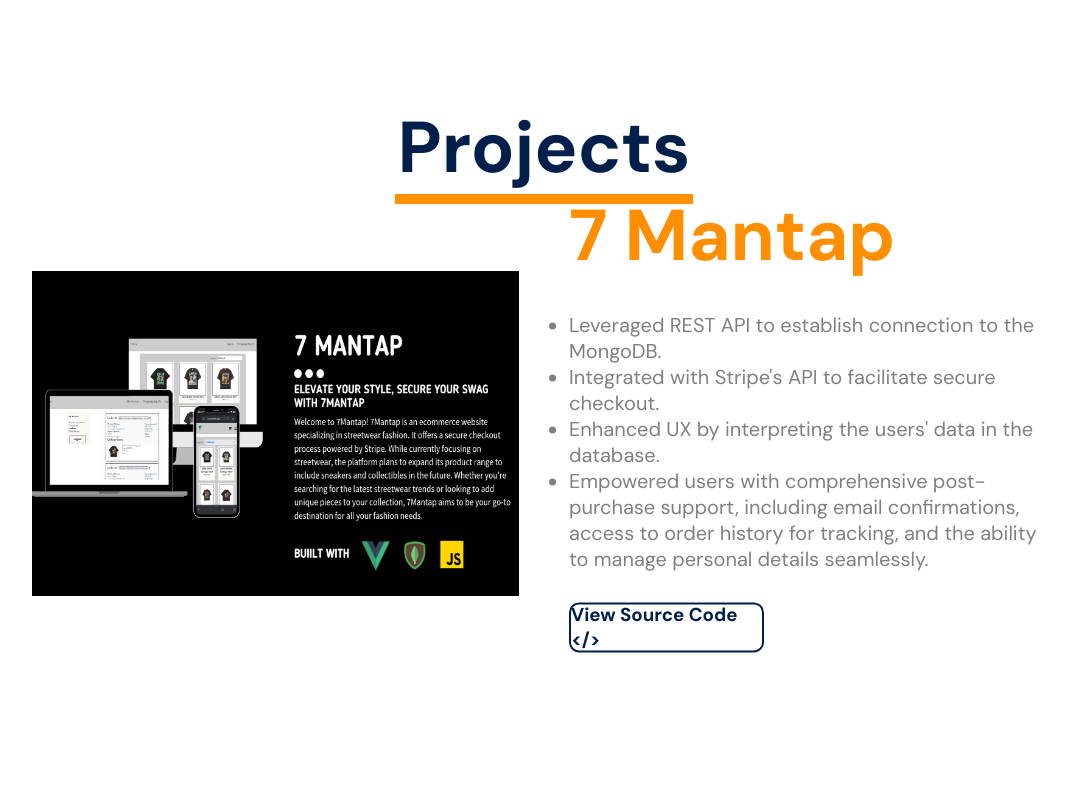
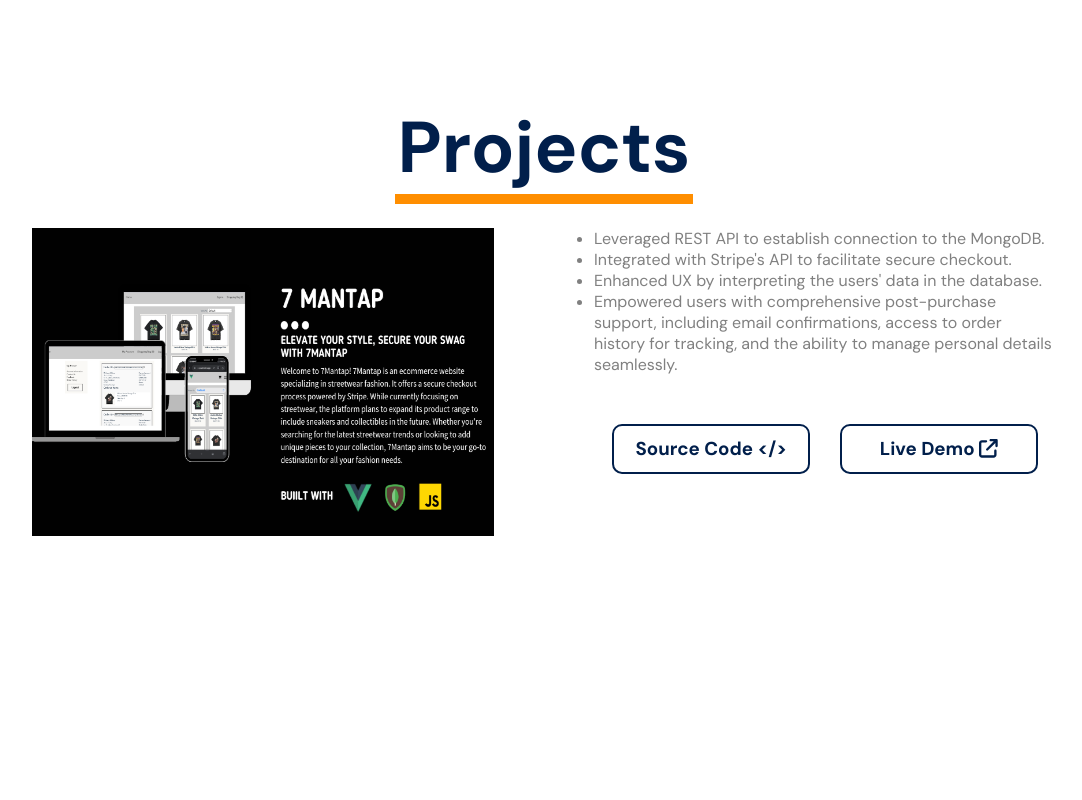
Before and after one commit to JIAJUNKK/jiajun-portfolio, a React (Vite) app: page / in a window 1280 px wide. Shown: the part 3060-3860 px from the top of the page, without its empty margins (96-1178 px from the left). Built offline with nearby package versions, Linux system fonts and the light colour scheme.

Commit message:
added icons and links for live demo

```diff
--- a/package.json
+++ b/package.json
@@ -11,6 +11,8 @@
   },
   "dependencies": {
     "@emailjs/browser": "^3.11.0",
+    "@fortawesome/free-solid-svg-icons": "^6.5.2",
+    "@fortawesome/react-fontawesome": "^0.2.0",
     "emailjs": "^4.0.3",
     "framer-motion": "^10.16.4",
     "react": "18.2.0",
--- a/src/components/projects/Projects.jsx
+++ b/src/components/projects/Projects.jsx
@@ -1,16 +1,20 @@
-import { useRef } from "react";
+import { useRef, useState} from "react";
 import { motion, useScroll, useSpring, useTransform } from "framer-motion";
 import { projects } from "../../constants";
+import { FontAwesomeIcon } from '@fortawesome/react-fontawesome'
+import { faArrowUpRightFromSquare } from '@fortawesome/free-solid-svg-icons';
+
 import './projects.scss';
 
 const Single = ({ project }) => {
   const ref = useRef();
+  const liveDemoExist = (project.liveDemoLink && project.liveDemoLink !== "");
 
   const { scrollYProgress } = useScroll({
     target: ref,
   });
 
-  const y = useTransform(scrollYProgress, [0, 1], [-350, 300]);
+  const y = useTransform(scrollYProgress, [0, 1], [-390, 200]);
 
   return (
     <section class="project-section">
@@ -35,9 +39,18 @@
               ))}
             </ul>
 
+          <div className="button-container">
             <a className="source-code-button-container" href={project.githubLink} target="_blank">
-              <h3>View Source Code {'</>'}</h3>
+              <h3>Source Code {'</>'}</h3>
             </a>
+
+            {liveDemoExist && (
+              <a className="source-code-button-container" href={project.liveDemoLink} target="_blank">
+                <h3>Live Demo <FontAwesomeIcon icon={faArrowUpRightFromSquare}/></h3>
+              </a>
+            )}
+          </div>
+
           </motion.div>
 
         </div>
--- a/src/components/projects/projects.scss
+++ b/src/components/projects/projects.scss
@@ -8,7 +8,6 @@
     text-align: center;
     color: #011f4b;
     font-size: 36px;
-
     @include mobile {
       background-color: white;
       bottom: 0;
@@ -33,7 +32,7 @@
       display: flex;
       align-items: center;
       justify-content: center;
-      gap: 50px;
+      gap: 100px;
 
       @include mobile {
         gap: 0px;
@@ -75,7 +74,7 @@
         }
 
         h2 {
-          font-size: 72px;
+          font-size: 50px;
           color: #FF8E00;
 
           @include mobile {
@@ -86,7 +85,7 @@
 
         ul {
           color: gray;
-          font-size: 20px;
+          font-size: 16px;
 
           @include mobile {
             font-size: 16px;
@@ -94,22 +93,30 @@
             margin-left: 5%;
           }
         }
+        .button-container{
+          display: flex; flex-direction: row; justify-content: space-between;
+          padding: 4%;
+          gap: 30px;
+
           .source-code-button-container{
             display: flex; align-items: center; justify-content: space-around;
             cursor: pointer;
             border: 2px solid #011f4b; border-radius: 10px;
-          width: 40%; height: 50px;
+            height: 50px;
+            width: 50%;
 
             @include mobile{
-            margin-top: 10%;
-            width: 80%;
-            justify-content: space-around;
+              width: auto;
+              padding: 1px;
             }
           }
           .source-code-button-container:hover{
-          transform: scale(1.1);
             transition-delay: 0.1s;
+            background-color: #011f4b;
+            color: white;
           }
+        }
+
 
 
       }
--- a/src/constants/index.js
+++ b/src/constants/index.js
@@ -48,6 +48,7 @@
         "Empowered users with comprehensive post-purchase support, including email confirmations, access to order history for tracking, and the ability to manage personal details seamlessly.",
       ],
       githubLink: "https://github.com/JIAJUNKK/7Mantap",
+      liveDemoLink: "https://7mantap.vercel.app/",
     },
     {
       id: 2,
```
Also changed, not shown: 1 other file (tests, documents, lock files or other folders). Lines whose indentation alone changed are shown as unchanged.
